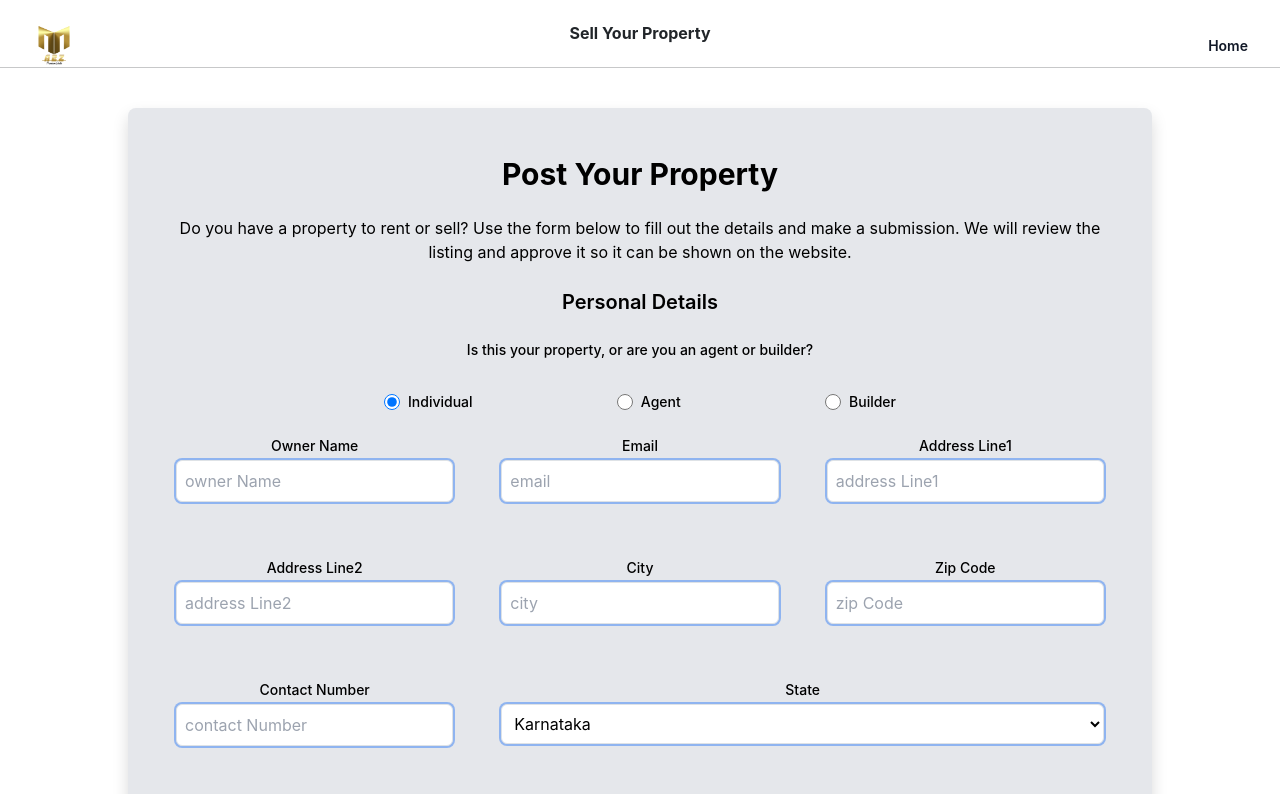
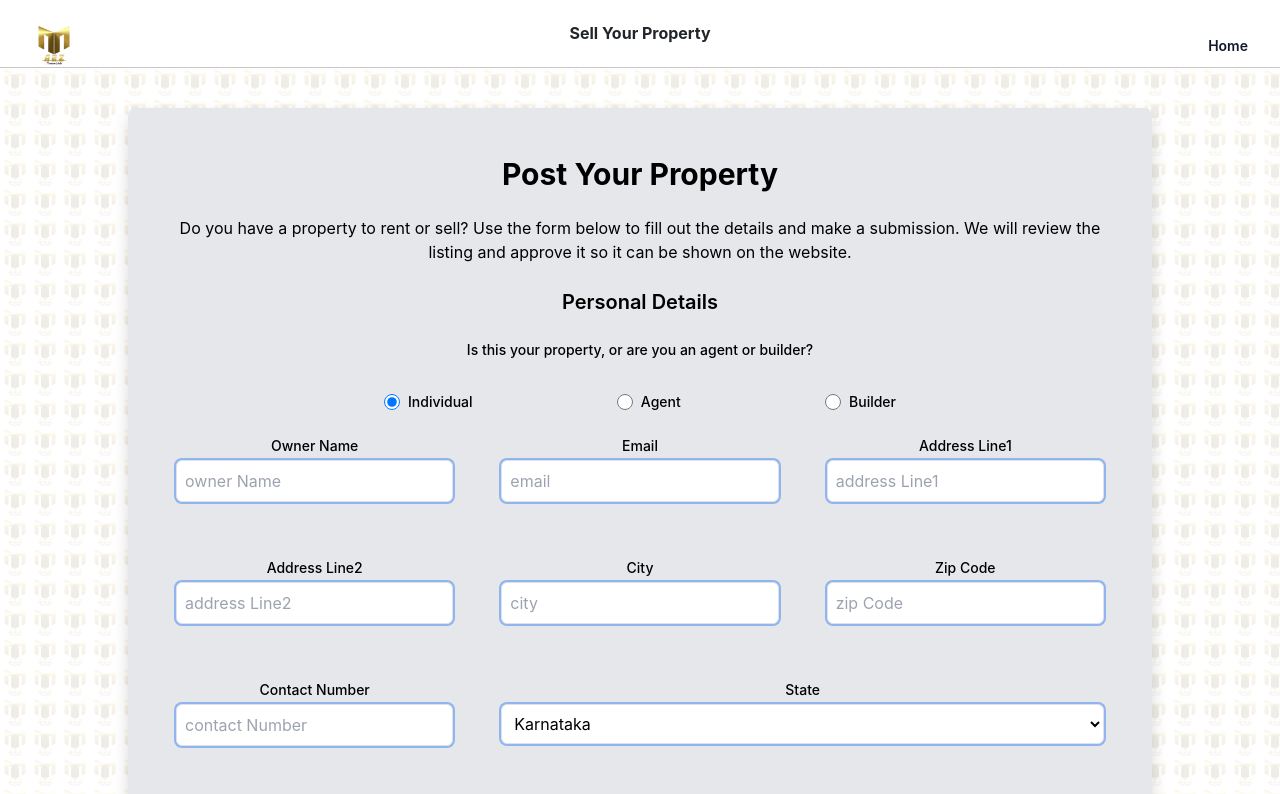
Before and after one commit to mrnayak25/a2z_premium_deals, a React (Create React App) app: page /sellProperty in a window 1280 px wide. Shown: the top 794 px of the page. Built offline with nearby package versions, Linux system fonts and the light colour scheme.

Commit message:
"Updated CSS styles, added background image to #sellbg, modified components Carousel, LandItem, LandList, LandList_cust, NavBar2, and ViewItem_owner"

```diff
--- a/src/App.css
+++ b/src/App.css
@@ -5,6 +5,29 @@
   background: rgb(243,244,245);
   background: radial-gradient(circle, rgba(243,244,245,1) 0%, rgba(252,253,254,1) 19%, rgba(192,210,245,1) 32%, rgba(251,252,253,1) 45%, rgba(201,216,246,1) 56%, rgba(255,255,255,1) 72%, rgba(171,195,242,1) 80%, rgba(236,240,250,1) 86%, rgba(213,221,240,1) 93%, rgba(174,191,227,1) 100%);
 }
+#sellbg {
+  position: relative; /* Ensure the element is positioned */
+}
+
+#sellbg::before {
+  content: "";
+  position: absolute;
+  top: 0;
+  left: 0;
+  width: 100%;
+  height: 100%;
+  background-image: url("./images/logo_realstate.png");
+  background-repeat: repeat;
+  background-size: 30px 30px; /* Adjust the size as needed */
+  opacity: 0.1; /* Adjust the opacity */
+  z-index: -1; /* Ensure the background is behind the content */
+}
+
+#sellbg > * {
+  position: relative;
+  z-index: 1; /* Ensure the content is above the pseudo-element */
+}
+
 
 .App-logo {
   height: 40vmin;
--- a/src/components/Carousel.js
+++ b/src/components/Carousel.js
@@ -26,7 +26,7 @@ function Carousel({ images }) {
             }`}
             style={{ transform: `translateX(${(index - currentSlide) * 100}%)` }}
           >
-            <img src={image} className="block w-full h-full object-cover" alt={`Property Image ${index + 1}`} />
+            <img src={image} className="block w-full h-full object-cover" alt={`Property ${index + 1}`} />
           </div>
         ))}
       </div>
--- a/src/components/LandItem.js
+++ b/src/components/LandItem.js
@@ -9,7 +9,7 @@ const LandItem = ({ land, deleteLand, editLand, handleStatusChange, setId }) =>
         <button className="text-white bg-green-500 rounded-lg p-2">For {land.sellOrRent}</button>
       </div>
       <Link to="/a2z-admin/viewproperty_owner" onClick={() => setId(land.id)}>
-        <div className="relative overflow-hidden h-64">
+        <div className="relative overflow-hidden h-52">
           {land.imageUrls && land.imageUrls.length > 0 && (
             <img src={land.imageUrls[0]} alt="Property1" className="property-image" />
           )}
@@ -24,7 +24,7 @@ const LandItem = ({ land, deleteLand, editLand, handleStatusChange, setId }) =>
           </div>
           <h5 className="mt-2 text-2xl font-extrabold text-left tracking-tight text-gray-900">{land.title}</h5>
           <p className="text-left whitespace-pre-line text-gray-600">{land.description}</p>
-          <h2 className=" font-semibold whitespace-pre-line text-black bg-blue-400 rounded p-1 m-1">Status :{land.status}</h2>
+          <h2 className=" font-semibold whitespace-pre-line text-black bg-blue-200 rounded p-1 m-1">Status :{land.status}</h2>
         </Link>
         <div className="flex justify-between">
           <button
--- a/src/components/LandList.js
+++ b/src/components/LandList.js
@@ -1,14 +1,14 @@
 import React, { useState, useEffect } from 'react';
 import { db } from '../firebase';
-import { ref, onValue, update,remove } from 'firebase/database';
+import { ref, onValue, update } from 'firebase/database';
 import LandItem from "../components/LandItem";
 import Loading from "../components/Loading";
-import ViewItem_owner from "../components/ViewItem_owner";
+//import ViewItem_owner from "../components/ViewItem_owner";
 
 const LandList = (props) => {
   const [lands, setLands] = useState([]);
   const [loading, setLoading] = useState(true);
-  const [selectedLandId, setSelectedLandId] = useState(null);
+ // const [selectedLandId, setSelectedLandId] = useState(null);
 
   useEffect(() => {
     const landRef = ref(db, 'lands');
--- a/src/components/LandList_cust.js
+++ b/src/components/LandList_cust.js
@@ -38,10 +38,12 @@ function LandList(props) {
     if (type) {
       setPropertyType(type);
     }
+    // eslint-disable-next-line
   }, [location.search]);
 
   useEffect(() => {
     filterLands();
+// eslint-disable-next-line
   }, [lands, priceRange, sellOrRent, propertyType]);
 
   const filterLands = () => {
--- a/src/components/NavBar2.js
+++ b/src/components/NavBar2.js
@@ -3,7 +3,7 @@ import { Dialog, DialogPanel } from '@headlessui/react';
 import { Bars3Icon, XMarkIcon } from '@heroicons/react/24/outline';
 import { Link } from 'react-router-dom';
 import logo from '../images/logo_realstate.png';
-import { useProperty } from './PropertyContext';
+//import { useProperty } from './PropertyContext';
 
 const navigation = [
     { name: 'Home', href: './' },
@@ -11,7 +11,7 @@ const navigation = [
 
 function NavBar2() {
     const [mobileMenuOpen, setMobileMenuOpen] = useState(false);
-    const { setPropertyType } = useProperty();
+    // const { setPropertyType } = useProperty();
 
     return (
         <>
--- a/src/components/ViewItem_owner.js
+++ b/src/components/ViewItem_owner.js
@@ -44,9 +44,12 @@ function ViewItem_owner({ id, land, setLands, setSelectedLandId }) {
   };
 
   const deleteLand = async () => {
+    //eslint-disable-next-line no-restricted-globals
+    if(confirm("Are you sure you want to delete it?")){
     await remove(ref(db, `lands/${id}`));
    // setLands(prevLands => prevLands.filter((land) => land.id !== id));
    // setSelectedLandId(null);
+  }
   };
 
   const handleSubmit = async (e) => {
@@ -93,10 +96,10 @@ function ViewItem_owner({ id, land, setLands, setSelectedLandId }) {
 
           <Carousel images={selectedLand.imageUrls || []} />
         </div>
-        <div className="w-100 lg:w-1/2 p-4 space-y-6 bg-white shadow-lg rounded-lg transition-transform duration-500 ease-in-out transform hover:scale-105">
+        <div className="w-100 lg:w-1/2 p-4 space-y-6 transition-transform duration-500 ease-in-out transform hover:scale-100">
           <h1 className="text-2xl font-bold text-gray-800 ">{selectedLand.title}</h1>
           <p className="text-gray-600 text-lg">{selectedLand.description}</p>
-          <div className="absolute top-2 right-2 z-10 flex space-x-2">
+          <div className="absolute top-2 right-2 z-10 flex space-x-4">
         <button onClick={() => editLand()} className="text-white bg-blue-500 p-2 rounded hover:bg-blue-600">
           <FontAwesomeIcon icon={faPenToSquare} />
         </button>
@@ -137,7 +140,7 @@ function ViewItem_owner({ id, land, setLands, setSelectedLandId }) {
               <h5 className="text-lg font-bold text-gray-700 w-1/3">Total Area:</h5>
               <p className="text-gray-600">{selectedLand.totalArea} {selectedLand.propertyAreaUnit}</p>
             </div>
-            <h2 className=" font-semibold whitespace-pre-line text-black bg-blue-400 rounded p-1 m-1">Status :{selectedLand.status}</h2>
+            <h2 className=" font-semibold whitespace-pre-line text-black bg-blue-300 rounded p-1 m-1">Status :{selectedLand.status}</h2>
 
             <div className="flex justify-around">
           <button
--- a/src/components/sellLand.js
+++ b/src/components/sellLand.js
@@ -1,20 +1,23 @@
-import React, { useState } from "react";
-import { useProperty } from './PropertyContext';
+import React from "react";
+//import { useProperty } from './PropertyContext';
 import LandForm from './LandForm';
 import NavBar2 from './NavBar2.js'
+import "../App.css"
 
 
 
 function SellLand() {
-  const [mobileMenuOpen, setMobileMenuOpen] = useState(false);
-  const { setPropertyType } = useProperty();
+ // const [mobileMenuOpen, setMobileMenuOpen] = useState(false);
+ //const { setPropertyType } = useProperty();
 
   return (
     <div>
      <NavBar2/>
       <h1 className="font-bold p-4">Sell Your Property</h1>
       <hr></hr>
+      <div id="sellbg">
       <LandForm />
+      </div>
     </div>
   );
 }
```
